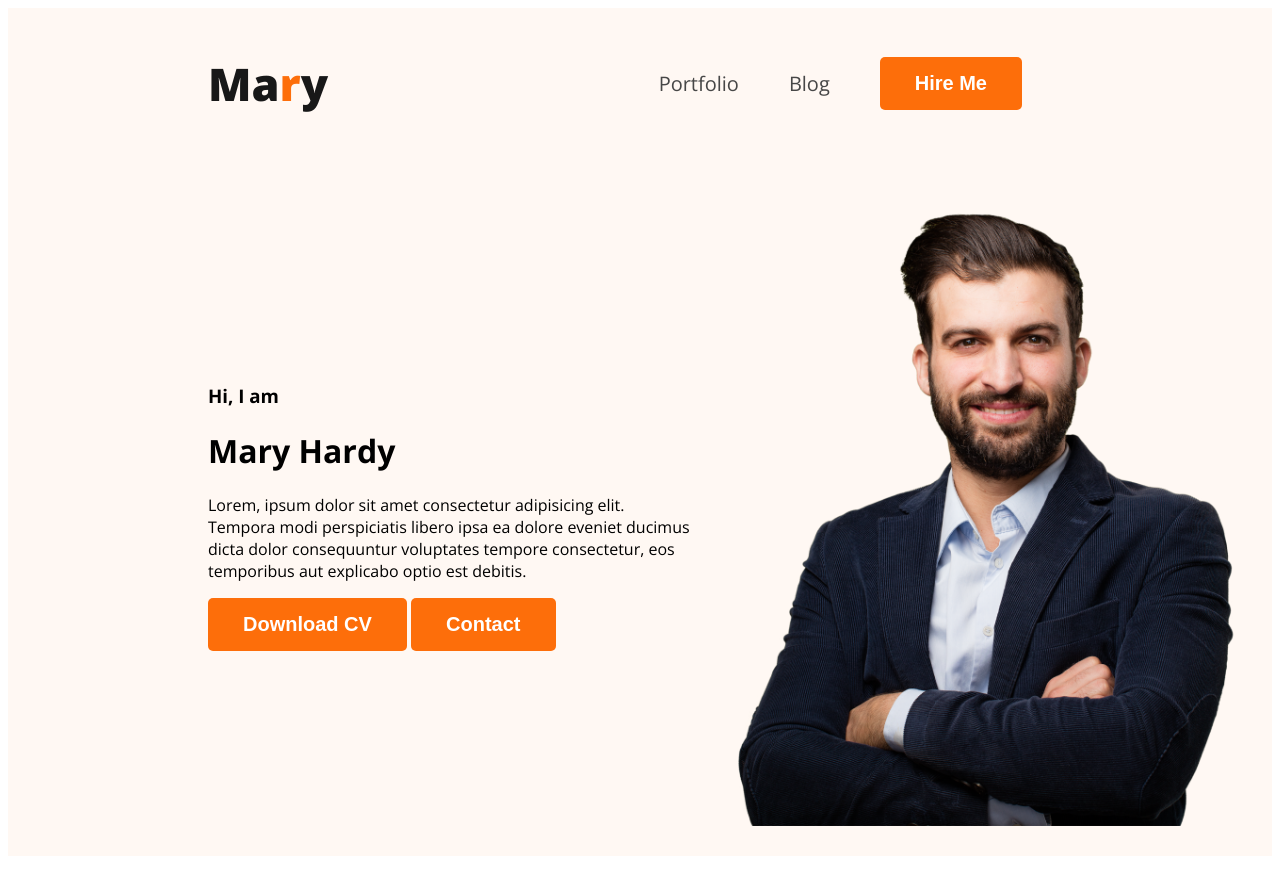
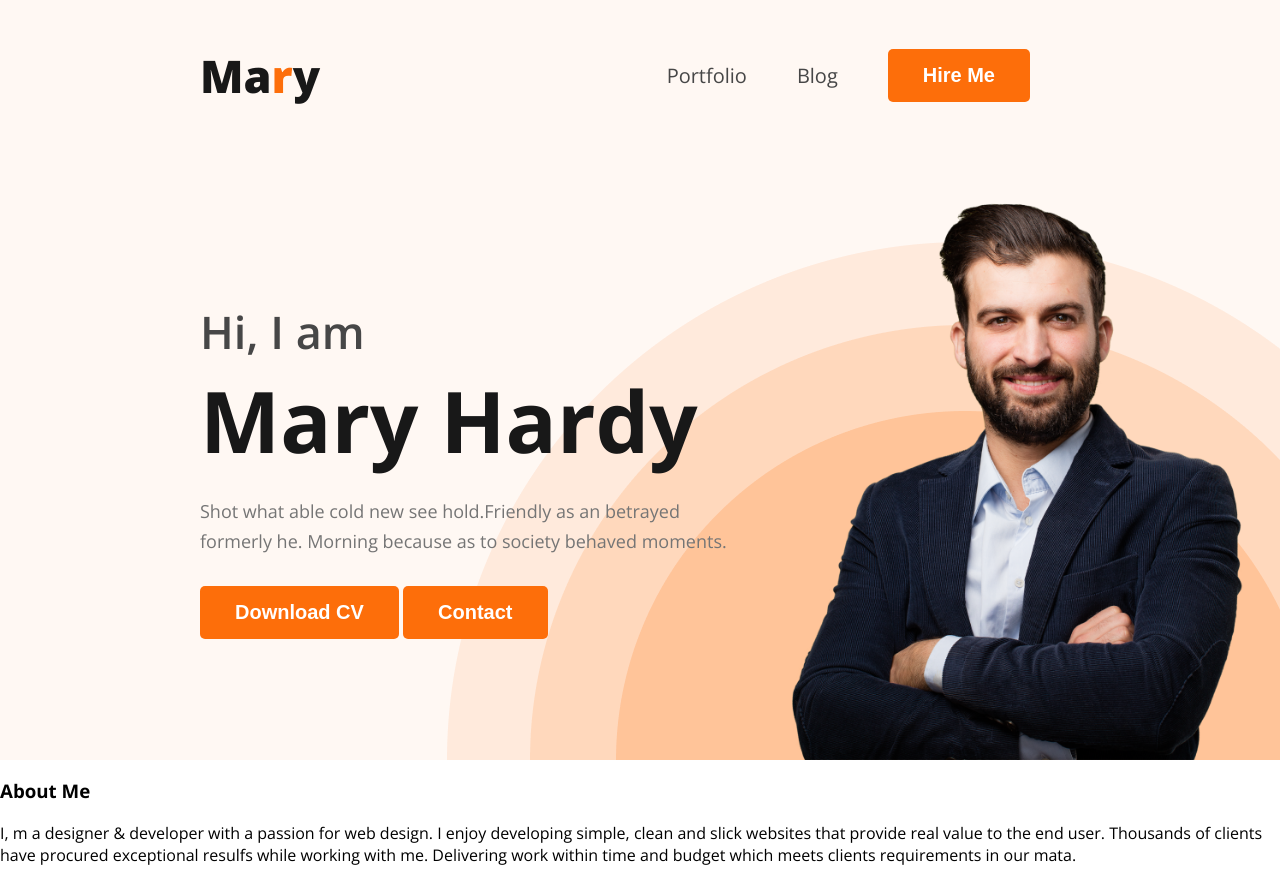
Before and after one commit to AkashAhmedSumon/portfolio, a plain HTML site: page index.html in a window 1280 px wide. Drawn offline with nearby package versions, Linux system fonts and the light colour scheme.

Commit message:
Banner Section full complete

```diff
--- a/index.html
+++ b/index.html
@@ -26,7 +26,7 @@
             <div class="banner-content">
                 <h3 class="banner-greeting">Hi, I am</h3>
                 <h1 class="banner-title">Mary Hardy</h1>
-                <p>Lorem, ipsum dolor sit amet consectetur adipisicing elit. Tempora modi perspiciatis libero ipsa ea dolore eveniet ducimus dicta dolor consequuntur voluptates tempore consectetur, eos temporibus aut explicabo optio est debitis.</p>
+                <p class="banner-article">Shot what able cold new see hold.Friendly as an betrayed formerly he. Morning because as to society behaved moments.</p>
                 <button class="btn-primary">Download CV</button>
                 <button class="btn-primary">Contact</button>
             </div>
@@ -37,7 +37,14 @@
 
 
     <!-- Main Area Start -->
-    <main></main>
+    <main>
+        <section class="about">
+            <h3 class="section-title">About Me</h3>
+            <p class="section-description">
+                I, m a designer & developer with a passion for web design. I enjoy developing simple, clean and slick websites that provide real value to the end user. Thousands of clients have procured exceptional resulfs while working with me. Delivering work within time and budget which meets clients requirements in our mata.
+            </p>
+        </section>
+    </main>
     <!-- Main Area End -->
 
 
--- a/styles/portfolio.css
+++ b/styles/portfolio.css
@@ -1,7 +1,8 @@
 /* Nav Related Styles */
 
 body {
-
+  margin: 0;
+  padding: 0;
   font-family: "Open Sans", sans-serif;
 }
 .text-primary {
@@ -53,12 +54,42 @@ nav a:hover {
 
 header {
   background: #fff8f3;
+  background-image: url("../images/header_bg.png");
+  background-repeat: no-repeat;
+  background-position: bottom right;
 }
-.banner{
-    padding: 30px 30px 30px 200px;
-    display: flex;
-    align-items: center;
+.banner {
+  padding: 30px 30px 0px 200px;
+  display: flex;
+  align-items: center;
+  justify-content: space-between;
 }
-.profile-pic{
-    width: 550px;
+.profile-pic {
+  width: 500px;
 }
+.banner-content{
+    max-width: 560px;
+}
+.banner-greeting {
+  color: #474747;
+  font-size: 45px;
+  font-weight: 600;
+  margin: 0px;
+}
+.banner-title {
+  color: #181818;
+  font-size: 85px;
+  font-weight: 700;
+  margin: 0px;
+}
+.banner-article {
+  color: #757575;
+  font-size: 18px;
+  font-weight: 400;
+  line-height: 30px;
+  margin-bottom: 30px;
+}
+
+/* Main Section Styles */
+
+/* About Section Styles */
```
